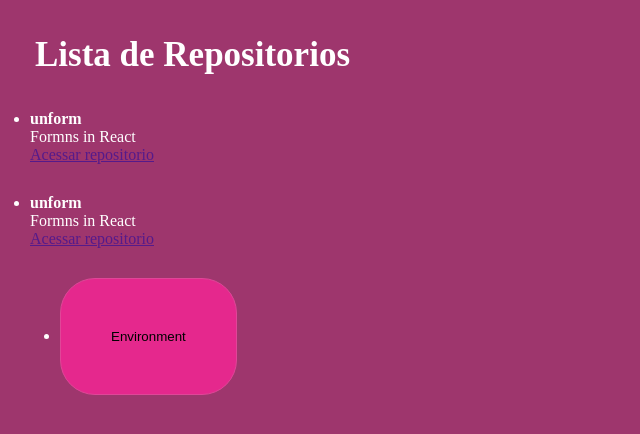
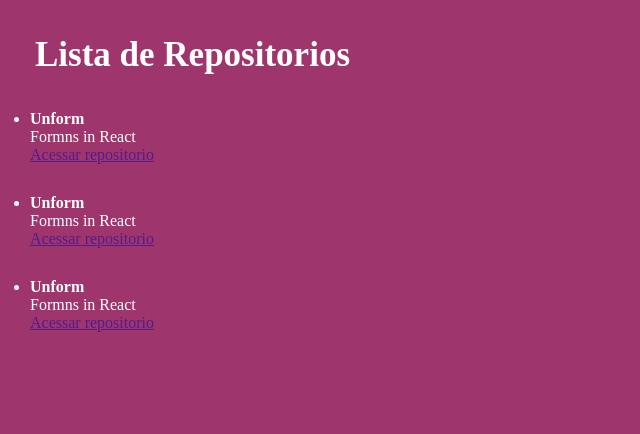
Before and after one commit to SchirmannDev/02-github-explorer, a React app: page / in a window 1280 px wide. Shown: the top 434 px of the page, without its empty margins (0-640 px from the left). Built offline with nearby package versions, Linux system fonts and the light colour scheme.

Commit message:
encapsulando componente

```diff
--- a/src/components/RepositoryList.jsx
+++ b/src/components/RepositoryList.jsx
@@ -1,26 +1,14 @@
-const repositoryName = "unform2";
+import { RepositoryItem } from "./RepositoryItem";
 
 export function RepositoryList() {
   return (
 <section className="repository-list">
   <h1>Lista de Repositorios</h1>
   <ul>
+    <RepositoryItem/>
+    <RepositoryItem/>
+    <RepositoryItem/>
 
-
-    <li>
-      <strong>unform</strong>
-      <p>Formns in React</p>
-      <a href="">Acessar repositorio</a>
-    </li>
-
-    <li>
-      <strong>unform</strong>
-      <p>Formns in React</p>
-      <a href="">Acessar repositorio</a>
-      <li>
-      <button type='button'>Environment</button>
-      </li>
-    </li>
   </ul>
 
 </section>
```
